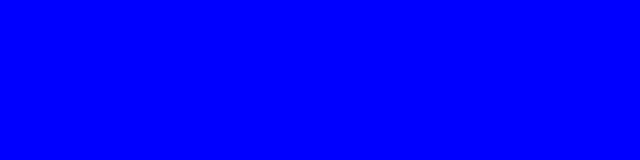
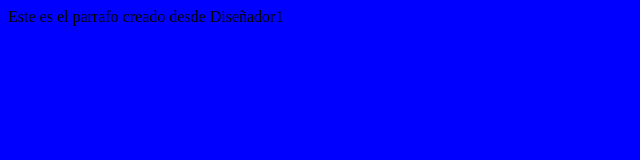
Before and after one commit to jlbalmaseda2023/Proyecto-Web-Empresa-B, a plain HTML site: page index.html in a window 1280 px wide. Shown: the whole page, without its empty margins (0-640 px from the left). Drawn offline with Linux system fonts and the light colour scheme.

Commit message:
Creando parrafo2 desde Diseñador1

```diff
--- a/index.html
+++ b/index.html
@@ -9,6 +9,12 @@
 
 
 
+
+
+
+        <p>Este es el parrafo creado desde Diseñador1</p>
+
+
     </body>
 
 </html>
```
